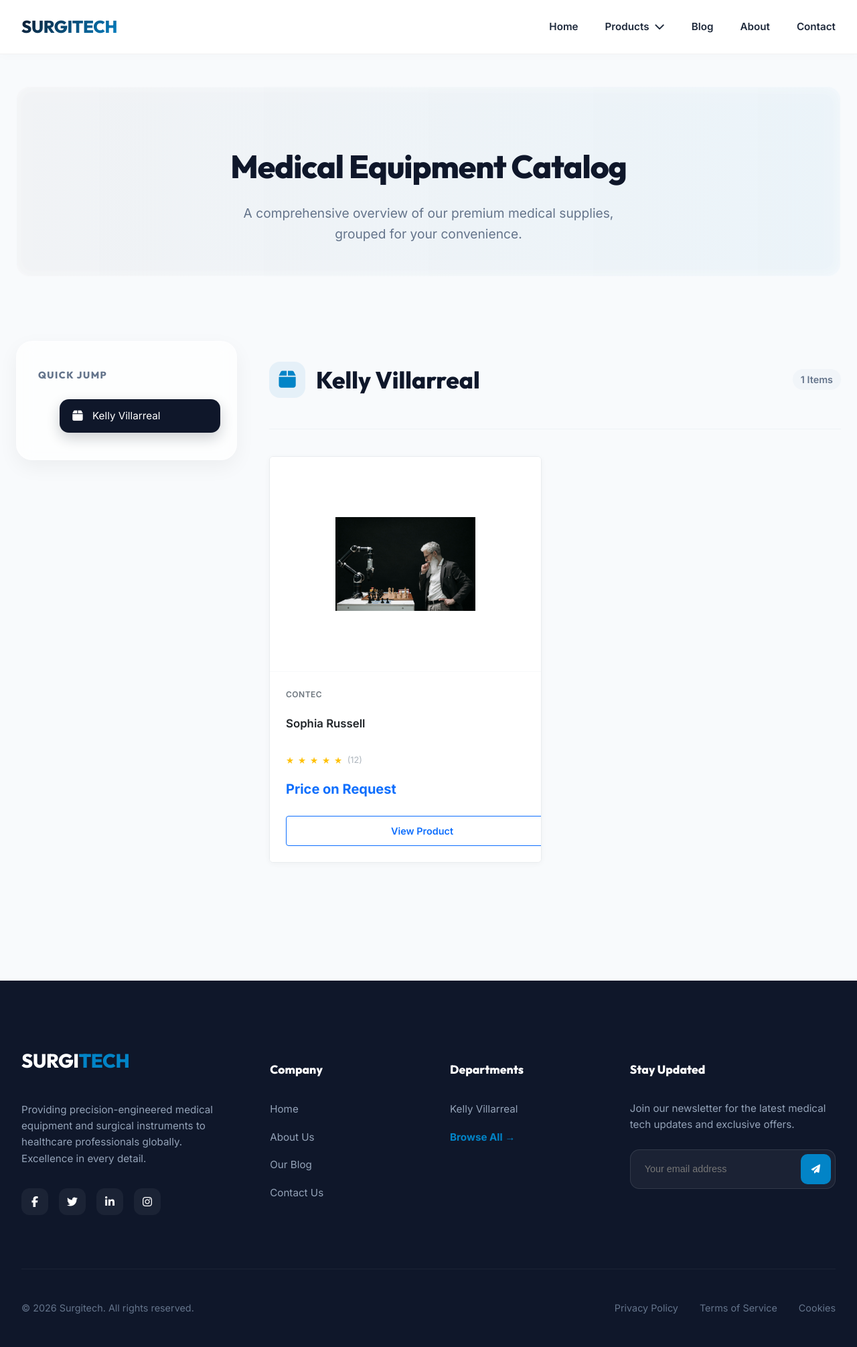
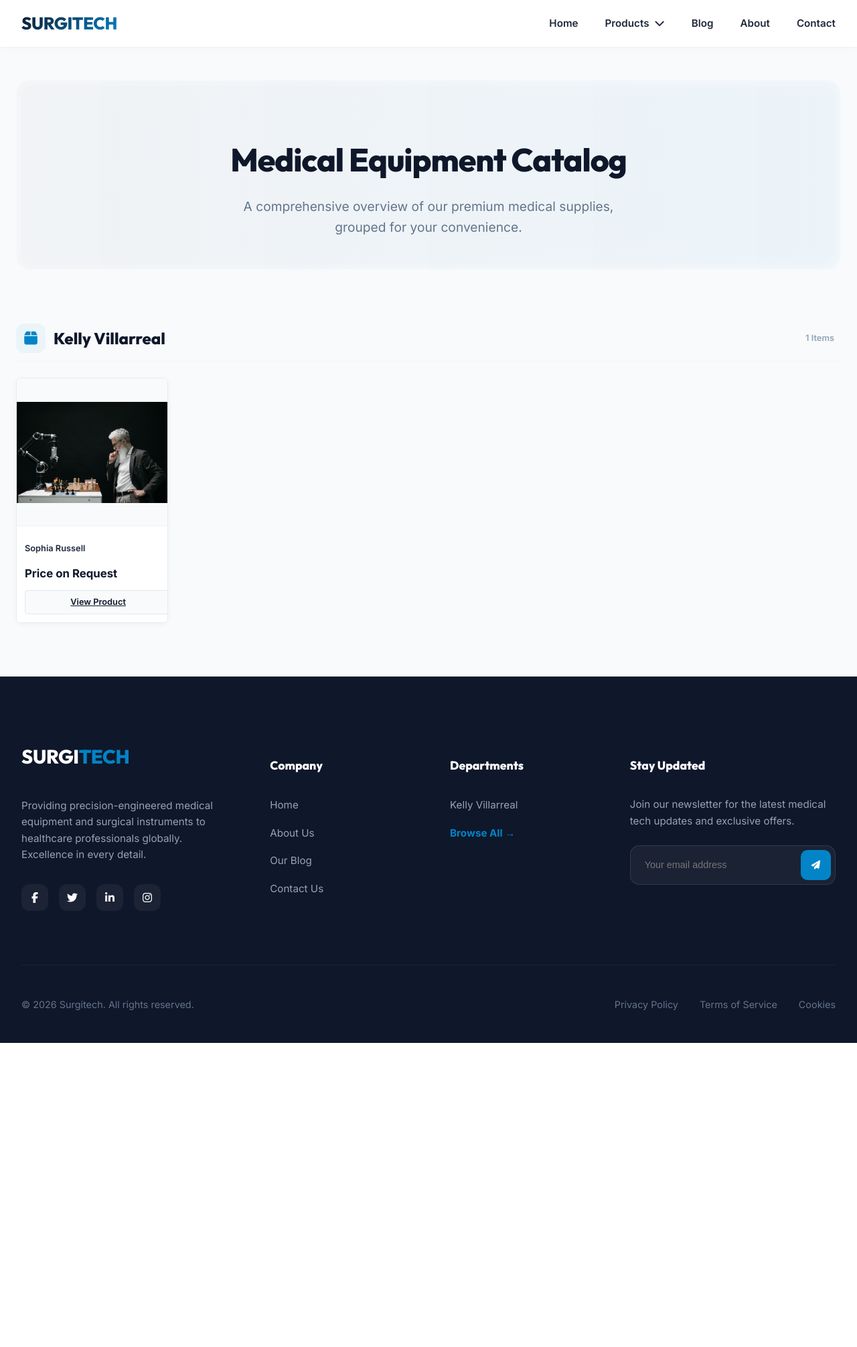
Before and after one commit to AsbinGhimire/surgitech-platform, a Django app: page /products/ in a window 1280 px wide; the page is wider, and only the part inside the window is pictured. Shown: that part at 67% size. After the commit the page ends 1557 px from the top of that part, so only its background shows below. Run offline with Django 5.2, Linux system fonts and the light colour scheme; data comes from the database, SQL or seed files in the repository.

Commit message:
refactor: optimize product catalog UI and remove discount system

```diff
--- a/apps/core/views.py
+++ b/apps/core/views.py
@@ -2,10 +2,10 @@ from django.shortcuts import render
 from products.models import Product, Category
 
 def home(request):
-    featured_products = Product.objects.filter(is_featured=True).order_by('-created_at')[:4]
+    latest_products = Product.objects.all().order_by('-created_at')[:4]
     categories = Category.objects.all()
     context = {
-        'featured_products': featured_products,
+        'latest_products': latest_products,
         'categories': categories
     }
     return render(request, 'core/home.html', context)
--- a/apps/dashboard/urls.py
+++ b/apps/dashboard/urls.py
@@ -12,6 +12,7 @@ urlpatterns = [
     path('categories/add/', views.category_add, name='category_add'),
     path('categories/<int:pk>/edit/', views.category_edit, name='category_edit'),
     path('categories/<int:pk>/delete/', views.category_delete, name='category_delete'),
+    path('categories/<int:pk>/merge/', views.category_merge, name='category_merge'),
 
     # Products
     path('products/', views.product_list, name='product_list'),
--- a/apps/products/context_processors.py
+++ b/apps/products/context_processors.py
@@ -5,5 +5,5 @@ def categories_processor(request):
     Makes all categories available in all templates.
     """
     return {
-        'global_categories': Category.objects.all()
+        'global_categories': Category.objects.filter(parent=None).prefetch_related('children')
     }
--- a/apps/products/models.py
+++ b/apps/products/models.py
@@ -6,6 +6,7 @@ class Category(models.Model):
     name = models.CharField(max_length=200)
     slug = models.SlugField(unique=True, blank=True)
     icon = models.CharField(max_length=50, blank=True, null=True, help_text="FontAwesome icon class (e.g., fa-solid fa-bed)")
+    parent = models.ForeignKey('self', on_delete=models.SET_NULL, null=True, blank=True, related_name='children')
 
     class Meta:
         verbose_name_plural = 'Categories'
@@ -32,8 +33,6 @@ class Product(models.Model):
     specifications = models.TextField(blank=True, help_text="Detailed technical specifications.")
     main_image = models.ImageField(upload_to='products/')
     price = models.DecimalField(max_digits=10, decimal_places=2, null=True, blank=True)
-    old_price = models.DecimalField(max_digits=10, decimal_places=2, null=True, blank=True)
-    discount_percent = models.IntegerField(null=True, blank=True)
     badge = models.CharField(max_length=50, blank=True, null=True)
     bg_color = models.CharField(max_length=20, default="#E8F3FA")
     rating = models.DecimalField(max_digits=3, decimal_places=1, default=5.0)
@@ -48,9 +47,6 @@ class Product(models.Model):
     def save(self, *args, **kwargs):
         if not self.slug:
             self.slug = slugify(self.name)
-        # Auto-calculate discount if not provided but both prices exist
-        if self.price and self.old_price and not self.discount_percent:
-            self.discount_percent = int(((self.old_price - self.price) / self.old_price) * 100)
         super().save(*args, **kwargs)
 
     def get_absolute_url(self):
--- a/apps/products/views.py
+++ b/apps/products/views.py
@@ -5,11 +5,20 @@ def product_list(request):
     """
     Displays all products grouped by category on a single page.
     """
-    categories_with_products = Category.objects.prefetch_related('products').all()
-    # Filter out categories that have no products if desired,
-    # but for a catalog, showing empty categories might be fine too.
+    from django.db.models import Count, Q
+    categories_with_products = Category.objects.filter(parent=None).annotate(
+        product_count=Count('products', distinct=True),
+        child_product_count=Count('children__products', distinct=True)
+    ).filter(Q(product_count__gt=0) | Q(child_product_count__gt=0)).prefetch_related('children', 'products', 'children__products').all()
+
+    # For the Quick Jump menu: Top 12 categories by product count
+    popular_categories = Category.objects.annotate(
+        total_products=Count('products')
+    ).order_by('-total_products')[:12]
+
     return render(request, 'products/list.html', {
         'categories_with_products': categories_with_products,
+        'popular_categories': popular_categories,
     })
 
 def product_detail(request, slug):
--- a/static/css/product.css
+++ b/static/css/product.css
@@ -112,8 +112,8 @@
 /* Product Card Styles */
 .product-grid {
     display: grid;
-    grid-template-columns: repeat(auto-fill, minmax(300px, 1fr));
-    gap: 2.5rem;
+    grid-template-columns: repeat(auto-fill, minmax(220px, 1fr)); /* Increased width */
+    gap: 1.5rem !important;
 }
 
 .product-card {
@@ -158,20 +158,21 @@
 .product-image {
     position: relative;
     overflow: hidden;
-    background: #ffffff;
-    padding: 2.5rem 2rem;
-    height: 240px;
+    background: #f8fafc;
+    padding: 0 !important;
+    height: 220px !important; /* Increased height for wider cards */
     display: flex;
     align-items: center;
     justify-content: center;
-    border-bottom: 1px solid #f8f9fa;
+    border-bottom: 1px solid #f1f5f9;
 }
 
 .product-image img {
-    max-width: 100%;
-    max-height: 140px;
-    object-fit: contain;
+    width: 100%;
+    height: 100%;
+    object-fit: contain; /* Fill but don't crop */
     transition: transform 0.4s ease;
+    padding: 0.5rem; /* Tiny bit of breathing room inside */
 }
 
 .product-card:hover .product-image img {
@@ -180,30 +181,30 @@
 
 .card-badges {
     position: absolute;
-    top: 1rem;
-    left: 1rem;
+    top: 8px;
+    left: 8px;
     display: flex;
     flex-direction: column;
-    gap: 0.4rem;
+    gap: 4px;
     z-index: 2;
 }
 
 .badge-discount {
-    background-color: #dc3545;
+    background-color: #f43f5e;
     color: white;
-    padding: 0.2rem 0.6rem;
+    padding: 2px 6px;
     border-radius: 4px;
-    font-size: 0.75rem;
-    font-weight: 600;
+    font-size: 0.65rem;
+    font-weight: 700;
 }
 
 .badge-special {
-    background-color: #198754;
+    background-color: #10b981;
     color: white;
-    padding: 0.2rem 0.6rem;
+    padding: 2px 6px;
     border-radius: 4px;
-    font-size: 0.75rem;
-    font-weight: 600;
+    font-size: 0.65rem;
+    font-weight: 700;
     text-align: center;
     text-transform: uppercase;
 }
@@ -213,7 +214,7 @@
 .badge-special.deal { background-color: #dc3545; }
 
 .product-info {
-    padding: 1.5rem;
+    padding: 0.75rem;
     display: flex;
     flex-direction: column;
     flex-grow: 1;
@@ -221,22 +222,21 @@
 }
 
 .brand-name {
-    color: #6c757d;
-    font-size: 0.75rem;
-    font-weight: 600;
-    text-transform: uppercase;
-    margin-bottom: 0.4rem;
-    letter-spacing: 0.5px;
+    display: none; /* Hide brand to save vertical space */
 }
 
 .product-info h3 {
     font-family: 'Inter', sans-serif;
-    font-size: 1.05rem;
+    font-size: 0.8rem !important; /* Smaller */
     font-weight: 600;
-    margin-bottom: 0.5rem;
-    color: #212529;
-    line-height: 1.4;
-    min-height: 2.8em;
+    margin-bottom: 0.2rem;
+    color: #1e293b;
+    line-height: 1.25;
+    min-height: 2.2em !important;
+    overflow: hidden;
+    display: -webkit-box;
+    -webkit-line-clamp: 2;
+    -webkit-box-orient: vertical;
 }
 
 .product-info h3 a {
@@ -250,10 +250,7 @@
 }
 
 .rating-box {
-    display: flex;
-    align-items: center;
-    gap: 0.4rem;
-    margin-bottom: 1rem;
+    display: none; /* Hide ratings in list view for maximum compactness */
 }
 
 .stars {
@@ -270,35 +267,36 @@
 .price-box {
     display: flex;
     align-items: baseline;
-    gap: 0.5rem;
-    margin-bottom: 1.5rem;
+    gap: 0.4rem;
+    margin-bottom: 0.75rem;
     margin-top: auto;
 }
 
 .current-price {
     font-family: 'Inter', sans-serif;
     font-weight: 700;
-    color: #0d6efd;
-    font-size: 1.25rem;
+    color: var(--primary-color);
+    font-size: 1.05rem;
 }
 
 .old-price {
-    font-size: 0.85rem;
-    color: #adb5bd;
+    font-size: 0.75rem;
+    color: #94a3b8;
     text-decoration: line-through;
     font-weight: 400;
+    margin-left: 2px;
 }
 
 .btn-add-cart {
     display: block;
     width: 100%;
-    color: #0d6efd;
-    background: #ffffff;
-    border: 1px solid #0d6efd;
-    padding: 0.6rem 1.5rem;
+    color: var(--primary-color);
+    background: #f8fafc;
+    border: 1px solid #e2e8f0;
+    padding: 0.4rem 0.5rem;
     border-radius: 4px;
     font-weight: 600;
-    font-size: 0.9rem;
+    font-size: 0.8rem;
     transition: all 0.2s ease;
     text-align: center;
     cursor: pointer;
@@ -587,6 +585,6 @@
 
 .premium-grid {
     display: grid;
-    grid-template-columns: repeat(4, 1fr);
+    grid-template-columns: repeat(auto-fill, minmax(220px, 1fr));
     gap: 1.5rem;
 }
--- a/templates/base/navbar.html
+++ b/templates/base/navbar.html
@@ -12,10 +12,16 @@
                 <div class="mega-menu">
                     <div class="mega-grid">
                         {% for cat in global_categories %}
-                        <a href="{{ cat.get_absolute_url }}" class="mega-item">
-                            <i class="fa-solid fa-chevron-right"></i>
-                            {{ cat.name }}
-                        </a>
+                        <div class="mega-column">
+                            <a href="{{ cat.get_absolute_url }}" class="mega-item parent-cat">
+                                {{ cat.name }}
+                            </a>
+                            {% for child in cat.children.all %}
+                            <a href="{{ child.get_absolute_url }}" class="mega-item child-cat">
+                                {{ child.name }}
+                            </a>
+                            {% endfor %}
+                        </div>
                         {% endfor %}
                     </div>
                 </div>
@@ -35,7 +41,7 @@
 <style>
     /* ─── Premium Dropdown Navbar ─── */
     .navbar {
-        height: 80px;
+        height: 70px;
         background: rgba(255, 255, 255, 0.9);
         backdrop-filter: blur(15px);
         -webkit-backdrop-filter: blur(15px);
--- a/templates/products/list.html
+++ b/templates/products/list.html
@@ -13,144 +13,52 @@
     }
 
     .catalog-wrapper {
-        display: flex;
-        gap: 3rem;
-        position: relative;
-        padding-top: 2rem;
+        display: block;
+        padding-top: 1rem;
     }
 
-    /* Floating Jump Menu */
-    .jump-menu {
-        width: 280px;
-        position: sticky;
-        top: 100px;
-        height: fit-content;
-        background: var(--glass-bg);
-        backdrop-filter: blur(12px);
-        -webkit-backdrop-filter: blur(12px);
-        border: 1px solid var(--glass-border);
-        border-radius: 24px;
-        padding: 1.5rem;
-        box-shadow: 0 10px 30px rgba(0,0,0,0.05);
-        z-index: 10;
-    }
-
-    .jump-menu h3 {
-        font-family: 'Outfit', sans-serif;
-        font-size: 0.9rem;
-        text-transform: uppercase;
-        letter-spacing: 1.5px;
-        color: var(--text-muted);
-        margin-bottom: 1.5rem;
-        padding-left: 0.5rem;
-    }
-
-    .jump-links {
-        list-style: none;
-        display: flex;
-        flex-direction: column;
-        gap: 0.5rem;
-    }
-
-    .jump-link {
-        display: flex;
-        align-items: center;
-        gap: 12px;
-        padding: 12px 16px;
-        border-radius: 14px;
-        color: var(--text-color);
-        text-decoration: none;
-        font-weight: 500;
-        font-size: 0.95rem;
-        transition: all 0.3s cubic-bezier(0.4, 0, 0.2, 1);
-        border: 1px solid transparent;
-    }
-
-    .jump-link i {
-        width: 20px;
-        text-align: center;
-        color: var(--secondary-color);
-        font-size: 1.1rem;
-    }
-
-    .jump-link:hover {
-        background: #fff;
-        color: var(--secondary-color);
-        transform: translateX(8px);
-        box-shadow: 0 4px 15px rgba(0,0,0,0.05);
-    }
-
-    .jump-link.active {
-        background: var(--primary-color);
-        color: #fff;
-        box-shadow: 0 8px 20px rgba(15, 23, 42, 0.2);
-    }
-    .jump-link.active i { color: #fff; }
-
-    /* Catalog Sections */
     .catalog-main {
-        flex: 1;
+        width: 100%;
     }
 
     .category-section {
-        margin-bottom: 6rem;
-        scroll-margin-top: 120px; /* Offset for sticky header */
+        margin-bottom: 3rem;
     }
 
     .section-title {
         display: flex;
         align-items: center;
-        gap: 1rem;
-        margin-bottom: 2.5rem;
-        padding-bottom: 1rem;
-        border-bottom: 1px solid #eef2f6;
+        gap: 0.75rem;
+        margin-bottom: 1.5rem;
+        padding-bottom: 0.75rem;
+        border-bottom: 1px solid #f1f5f9;
     }
 
     .section-title i {
-        font-size: 1.8rem;
+        font-size: 1.4rem;
         color: var(--secondary-color);
-        background: rgba(2, 132, 199, 0.08);
-        width: 54px; height: 54px;
+        background: rgba(2, 132, 199, 0.05);
+        width: 44px; height: 44px;
         display: flex; align-items: center; justify-content: center;
-        border-radius: 16px;
+        border-radius: 12px;
     }
 
     .section-title h2 {
         font-family: 'Outfit', sans-serif;
-        font-size: 2.2rem;
-        font-weight: 800;
+        font-size: 1.5rem;
+        font-weight: 700;
         color: var(--primary-color);
+        margin: 0; /* Remove default margins to keep on one line */
     }
 
     .section-title .count {
-        font-size: 0.9rem;
-        background: #f1f5f9;
-        color: #64748b;
-        padding: 4px 12px;
+        font-size: 0.8rem;
+        background: #f8fafc;
+        color: #94a3b8;
+        padding: 4px 10px;
         border-radius: 20px;
         font-weight: 600;
         margin-left: auto;
-    }
-
-    /* Responsive */
-    @media (max-width: 1100px) {
-        .catalog-wrapper { flex-direction: column; }
-        .jump-menu {
-            width: 100%;
-            position: sticky;
-            top: 70px;
-            overflow-x: auto;
-            padding: 1rem;
-            border-radius: 16px;
-        }
-        .jump-links {
-            flex-direction: row;
-            gap: 10px;
-        }
-        .jump-link {
-            white-space: nowrap;
-            padding: 8px 16px;
-        }
     }
 </style>
 {% endblock %}
@@ -163,40 +71,22 @@
     </div>
 
     <div class="catalog-wrapper">
-        <!-- Stunning Floating Jump Menu -->
-        <aside class="jump-menu">
-            <h3>Quick Jump</h3>
-            <ul class="jump-links">
-                {% for cat in categories_with_products %}
-                <li>
-                    <a href="#cat-{{ cat.id }}" class="jump-link">
-                        <i class="{{ cat.icon|default:'fa-solid fa-box' }}"></i>
-                        <span>{{ cat.name }}</span>
-                    </a>
-                </li>
-                {% endfor %}
-            </ul>
-        </aside>
-
         <!-- Main Catalog Flow -->
         <main class="catalog-main">
             {% for cat in categories_with_products %}
-                {% if cat.products.all %}
+                <!-- Parent Category Section -->
+                {% if cat.products.exists %}
                 <section id="cat-{{ cat.id }}" class="category-section">
                     <div class="section-title">
                         <i class="{{ cat.icon|default:'fa-solid fa-box' }}"></i>
                         <h2>{{ cat.name }}</h2>
                         <span class="count">{{ cat.products.count }} Items</span>
                     </div>
-
                     <div class="product-grid">
                         {% for product in cat.products.all %}
                             <div class="product-card">
                                 <div class="product-image">
                                     <div class="card-badges">
-                                        {% if product.discount_percent %}
-                                        <span class="badge-discount">-{{ product.discount_percent }}%</span>
-                                        {% endif %}
                                         {% if product.badge %}
                                         <span class="badge-special {{ product.badge|lower }}">{{ product.badge }}</span>
                                         {% endif %}
@@ -208,36 +98,62 @@
                                     {% endif %}
                                 </div>
                                 <div class="product-info">
-                                    <span class="brand-name">{{ product.brand|default:"CONTEC" }}</span>
                                     <h3><a href="{{ product.get_absolute_url }}">{{ product.name }}</a></h3>
-
-                                    <div class="rating-box">
-                                        <span class="stars">★ ★ ★ ★ ★</span>
-                                        <span class="review-count">({{ product.review_count|default:"12" }})</span>
-                                    </div>
-
                                     <div class="price-box">
                                         <span class="current-price">
                                             {% if product.price %}Rs.{{ product.price|floatformat:"0" }}{% else %}Price on Request{% endif %}
                                         </span>
-                                        {% if product.old_price %}
-                                        <span class="old-price">Rs.{{ product.old_price|floatformat:"0" }}</span>
+                                    </div>
+                                    <a href="{{ product.get_absolute_url }}" class="btn-add-cart">View Product</a>
+                                </div>
+                            </div>
+                        {% endfor %}
+                    </div>
+                </section>
+                {% elif cat.children.exists %}
+                    <!-- Header for children if parent is empty -->
+                    <div id="cat-{{ cat.id }}" style="scroll-margin-top: 120px; margin-bottom: 2rem;">
+                         <div class="section-title" style="border-bottom:none; margin-bottom: 1rem;">
+                            <i class="{{ cat.icon|default:'fa-solid fa-box' }}" style="width:40px; height:40px; font-size:1.2rem;"></i>
+                            <h2 style="font-size: 1.4rem;">{{ cat.name }}</h2>
+                        </div>
+                    </div>
+                {% endif %}
+
+                <!-- Child Categories -->
+                {% for child in cat.children.all %}
+                {% if child.products.exists %}
+                <section id="cat-{{ child.id }}" class="category-section" style="margin-top: -1rem; margin-left: 2rem; border-left: 2px solid #eef2f6; padding-left: 2rem;">
+                    <div class="section-title">
+                        <h2 style="font-size: 1.3rem;">{{ child.name }}</h2>
+                        <span class="count">{{ child.products.count }} Items</span>
+                    </div>
+                    <div class="product-grid">
+                        {% for product in child.products.all %}
+                            <div class="product-card">
+                                <div class="product-image">
+                                    <div class="card-badges">
+                                        {% if product.badge %}
+                                        <span class="badge-special {{ product.badge|lower }}">{{ product.badge }}</span>
                                         {% endif %}
                                     </div>
-
-                                    <a href="{{ product.get_absolute_url }}" class="btn-add-cart" style="text-decoration:none;">View Product</a>
+                                    {% if product.main_image %}
+                                        <img src="{{ product.main_image.url }}" alt="{{ product.name }}">
+                                    {% endif %}
+                                </div>
+                                <div class="product-info">
+                                    <h3><a href="{{ product.get_absolute_url }}">{{ product.name }}</a></h3>
+                                    <div class="price-box">
+                                        <span class="current-price">{% if product.price %}Rs.{{ product.price|floatformat:"0" }}{% else %}Price on Request{% endif %}</span>
+                                    </div>
+                                    <a href="{{ product.get_absolute_url }}" class="btn-add-cart">View Product</a>
                                 </div>
                             </div>
                         {% endfor %}
                     </div>
                 </section>
                 {% endif %}
-            {% empty %}
-                <div class="empty-state">
-                    <i class="fa-solid fa-folder-open" style="font-size:4rem;color:#e2e8f0;margin-bottom:1rem;"></i>
-                    <h3>No Categories Found</h3>
-                    <p>We're currently updating our catalog. Please check back soon.</p>
-                </div>
+                {% endfor %}
             {% endfor %}
         </main>
     </div>
@@ -246,37 +162,6 @@
 
 {% block extra_js %}
 <script>
-    // Smooth scroll for jump links
-    document.querySelectorAll('.jump-link').forEach(link => {
-        link.addEventListener('click', e => {
-            e.preventDefault();
-            const id = link.getAttribute('href');
-            document.querySelector(id).scrollIntoView({
-                behavior: 'smooth'
-            });
-        });
-    });
-
-    // Active state on scroll
-    const sections = document.querySelectorAll('.category-section');
-    const jumpLinks = document.querySelectorAll('.jump-link');
-
-    window.addEventListener('scroll', () => {
-        let current = '';
-        sections.forEach(section => {
-            const sectionTop = section.offsetTop;
-            const sectionHeight = section.clientHeight;
-            if (pageYOffset >= (sectionTop - 200)) {
-                current = section.getAttribute('id');
-            }
-        });
-
-        jumpLinks.forEach(link => {
-            link.classList.remove('active');
-            if (link.getAttribute('href') === `#${current}`) {
-                link.classList.add('active');
-            }
-        });
-    });
+    // Removed Quick Jump functionality
 </script>
 {% endblock %}
```
Also changed, not shown: other parts of templates/base/navbar.html (+44 -24 lines), apps/dashboard/forms.py (+18 -6 lines), apps/dashboard/views.py (+26 -2 lines), apps/products/admin.py (+7 -6 lines), templates/core/home.html (+4 -18 lines), templates/dashboard/categories/list.html (+7 -2 lines), templates/dashboard/categories/merge.html (added, +43 -0 lines), templates/dashboard/home.html (+0 -7 lines), templates/dashboard/products/form.html (+0 -7 lines), templates/dashboard/products/list.html (+0 -8 lines), apps/products/migrations/0006_category_parent.py (added), apps/products/migrations/0007_remove_product_discount_percent_and_more.py (added).
